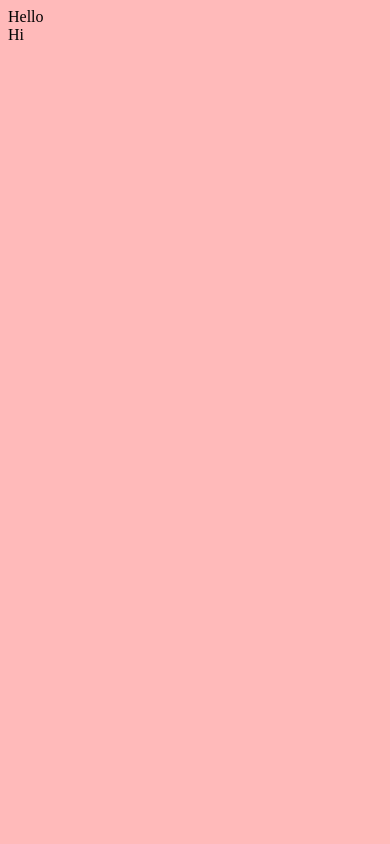
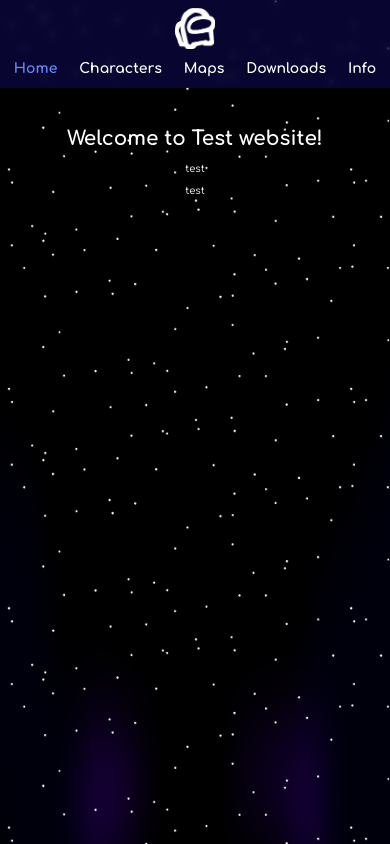
Before and after one commit to GreatCrewmate/GreatCrewmate.github.io, a plain HTML site: page index.html in a window 390 px wide. Drawn offline with Linux system fonts and the light colour scheme.

Commit message:
new style???

```diff
--- a/index.css
+++ b/index.css
@@ -1,3 +1,185 @@
+:root {
+    position: relative;
+    background: url('ui/bg.png') fixed center no-repeat;
+    background-size: 100% 100%, cover;
+    background-color: #0b032c;
+}
+
+html {
+    font-size: 26px;
+}
+
+@-webkit-keyframes starsFront {
+    100% {
+        background-position-x: right, left;
+    }
+}
+
 body {
-    background: #ffbaba;
+    height: 100%;
+    background: fixed left repeat;
+    background-image: url('ui/stars.png');
+    margin: 0;
+    background-size: 100%;
+    -webkit-animation: starsFront 120s infinite linear;
 }
+
+#top {
+    background-color: #140f716d;
+    backdrop-filter: blur(10px);
+}
+
+#top * {
+    display: flex;
+    justify-content: space-evenly;
+    position: sticky;
+}
+
+#top li > a {
+    padding: 8px;
+    border-radius: 8px;
+}
+
+#top li > a:hover {
+    background-color: #1236B7;
+    color: #dbeaff;
+}
+
+#top li > a.selected {
+    color: #6889ff;
+}
+
+#top li > a.selected:hover {
+    background-color: #1236B7;
+    color: #dbeaff;
+}
+
+#top > .logo {
+    position: inherit;
+    padding-top: 8px;
+}
+
+.logo > img {
+    width: 65px;
+    height: auto;
+    object-fit: contain;
+}
+
+#text {
+    display: flex;
+    flex-direction: column;
+    align-items: center;
+    justify-content: center;
+    text-align: center;
+    padding: 2.5rem;
+}
+
+h1 {
+    color: #fff;
+    font-family: "Comfortaa", sans-serif;
+}
+
+#text a {
+    color: #fff;
+    font-family: "Comfortaa", sans-serif;
+}
+
+/* a {
+    cursor: url('ui/cursor/static.png') 17 12, auto;
+} */
+
+#top li > a {
+    margin-top: 4px;
+    margin-bottom: 4px;
+    color: #fff;
+    font-family: "Comfortaa", sans-serif;
+    font-weight: bold;
+    font-size: 26px;
+    text-decoration: none;
+}
+
+@media (max-width: 1050px) {
+    html {
+        font-size: 24px;
+    }
+
+    #top {
+        backdrop-filter: blur(8px);
+    }
+}
+
+@media (max-width: 1000px) {
+    html {
+        font-size: 22px;
+    }
+
+    #top {
+        backdrop-filter: blur(7px);
+    }
+}
+
+@media (max-width: 850px) {
+    html {
+        font-size: 20px;
+    }
+
+    #top li > a {
+        font-size: 22px;
+    }
+
+    .logo > img {
+        width: 55px;
+    }
+
+    #top {
+        backdrop-filter: blur(6px);
+    }
+}
+
+@media (max-width: 800px) {
+    html {
+        font-size: 22px;
+    }
+
+    #top li > a {
+        font-size: 18px;
+    }
+
+    .logo > img {
+        width: 50px;
+    }
+
+    #top {
+        backdrop-filter: blur(5px);
+    }
+}
+
+@media (max-width: 650px) {
+    html {
+        font-size: 14px;
+    }
+
+    #top {
+        backdrop-filter: blur(4px);
+    }
+}
+
+@media (max-width: 600px) {
+    html {
+        font-size: 12px;
+    }
+
+    #top li > a {
+        font-size: 14px;
+    }
+
+    .logo > img {
+        width: 40px;
+    }
+}
+
+@media (max-width: 490px) {
+    html {
+        font-size: 10px;
+    }
+}
--- a/index.html
+++ b/index.html
@@ -1,8 +1,36 @@
 <html>
     <head>
+        <link href="https://fonts.googleapis.com/css2?family=Comfortaa:wght@300..700&display=swap" rel="stylesheet">
         <link rel="stylesheet" href="index.css">
+        <title></title>
     </head>
     <body>
-        <p>Hello<br>Hi</p>
+        <script>
+            function set_starsBGX(event) {
+                document.body.style.backgroundPositionX = `${(window.innerWidth * 2).toString()}px, -${window.innerWidth.toString()}px`;
+            }
+            addEventListener("resize", (event) => set_starsBGX(event));
+
+            set_starsBGX();
+        </script>
+        <div id="main">
+            <div id="top">
+                <div class="logo">
+                    <img src="ui/logo.png">
+                </div>
+                <li>
+                    <a class="selected" href="./index.html">Home</a>
+                    <a>Characters</a>
+                    <a>Maps</a>
+                    <a class="download-button">Downloads</a>
+                    <a>Info</a>
+                </li>
+            </div>
+            <div id="text">
+                <h1>Welcome to Test website!</h1>
+                <a>test</a><br>
+                <a>test</a>
+            </div>
+        </div>
     </body>
 </html>
```
Also changed, not shown: ui/bg.png (added), ui/logo.png (added), ui/stars.png (added).
